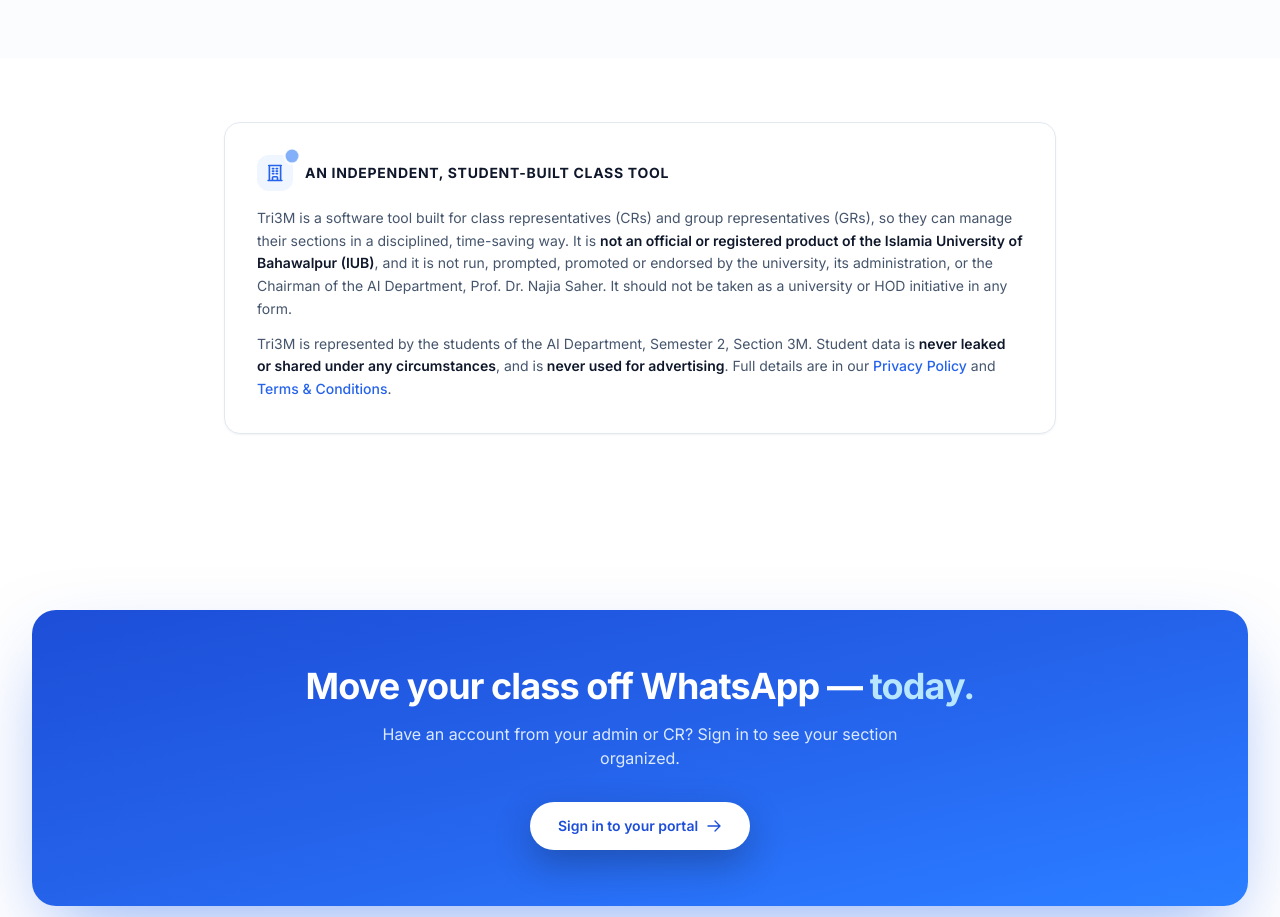
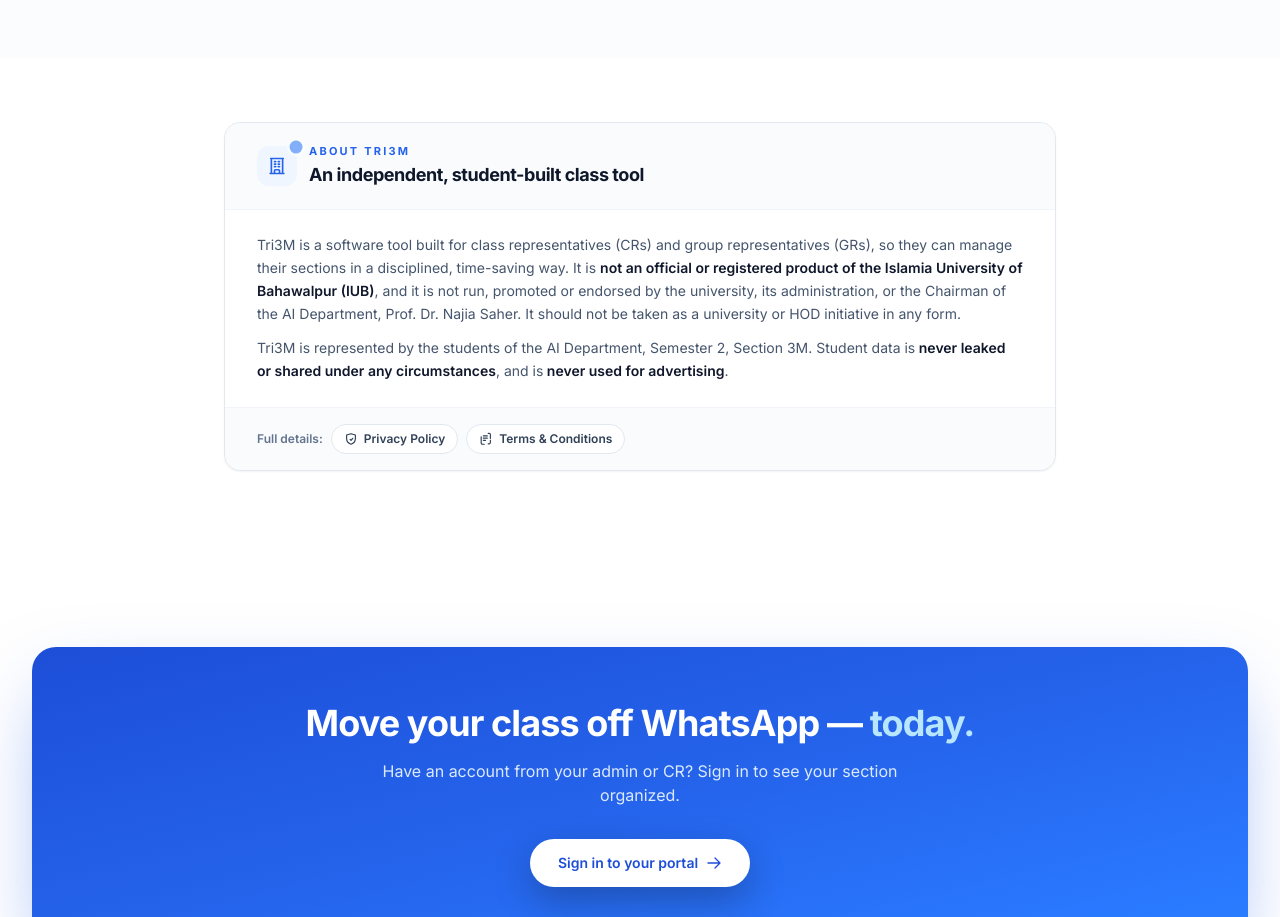
Before and after one commit to moid000/IUB-CR-, a React (Vite) app in the folder frontend/: page / in a window 1280 px wide. Shown: the part 5780-6697 px from the top of the page. Built offline with nearby package versions, Linux system fonts and the light colour scheme; no server answers.

Commit message:
Fix wording and give the trust-notice card a professional header/footer

```diff
--- a/frontend/src/components/icons.jsx
+++ b/frontend/src/components/icons.jsx
@@ -33,6 +33,7 @@
 export const IconSwap = (p) => <I {...p} d={<><path strokeLinecap="round" strokeLinejoin="round" d="M7.5 21 3 16.5m0 0L7.5 12M3 16.5h13.5m0-13.5L21 7.5m0 0L16.5 12M21 7.5H7.5" /></>} />;
 export const IconUserMinus = (p) => <I {...p} d={<><path strokeLinecap="round" strokeLinejoin="round" d="M22 10.5h-6m4.5-2.879a4.5 4.5 0 0 1-2.204 8.426M6.75 21h10.5a2.25 2.25 0 0 0 2.25-2.25v-1.5a4.5 4.5 0 0 0-4.5-4.5h-6a4.5 4.5 0 0 0-4.5 4.5v1.5A2.25 2.25 0 0 0 6.75 21ZM9 7.5a3 3 0 1 0 0-6 3 3 0 0 0 0 6Z" /></>} />;
 export const IconClock = (p) => <I {...p} d={<><path strokeLinecap="round" strokeLinejoin="round" d="M12 6v6h4.5m4.5 0a9 9 0 1 1-18 0 9 9 0 0 1 18 0Z" /></>} />;
+export const IconMapPin = (p) => <I {...p} d={<><path strokeLinecap="round" strokeLinejoin="round" d="M15 10.5a3 3 0 1 1-6 0 3 3 0 0 1 6 0Z" /><path strokeLinecap="round" strokeLinejoin="round" d="M19.5 10.5c0 7.142-7.5 11.25-7.5 11.25S4.5 17.642 4.5 10.5a7.5 7.5 0 1 1 15 0Z" /></>} />;
 export const IconInbox = (p) => <I {...p} d={<><path strokeLinecap="round" strokeLinejoin="round" d="M2.25 13.5h3.75a3 3 0 0 1 3 3V18a3 3 0 0 0 3 3h1.5a3 3 0 0 0 3-3v-1.5a3 3 0 0 1 3-3h3.75M2.25 13.5V6A2.25 2.25 0 0 1 4.5 3.75h15A2.25 2.25 0 0 1 21.75 6v7.5M2.25 13.5 4.013 20.4a2.25 2.25 0 0 0 2.186 1.61h11.602a2.25 2.25 0 0 0 2.186-1.61l1.763-6.9" /></>} />;
 export const IconArrowRight = (p) => <I {...p} d={<path strokeLinecap="round" strokeLinejoin="round" d="M13.5 4.5 21 12m0 0-7.5 7.5M21 12H3" />} />;
 export const IconBell = (p) => <I {...p} d={<><path strokeLinecap="round" strokeLinejoin="round" d="M14.857 17.082a23.848 23.848 0 0 0 5.454-1.36A8.967 8.967 0 0 1 18 15.75V9a6 6 0 1 0-12 0v6.75c0 .344-.039.679-.112 1.002a23.9 23.9 0 0 0 8.97.33ZM9 19.5a3 3 0 0 0 6 0" /></>} />;
@@ -41,6 +42,7 @@
 export const IconFileText = (p) => <I {...p} d={<><path strokeLinecap="round" strokeLinejoin="round" d="M19.5 14.25v3.75a2.25 2.25 0 0 1-2.25 2.25h-1.5m0-18h1.5a2.25 2.25 0 0 1 2.25 2.25v6.75M7.5 6.75h6.75m-6.75 3.75h6.75m-6.75 3.75h3.75M3.75 8.25v10.5A2.25 2.25 0 0 0 6 21h3" /></>} />;
 export const IconUsers = (p) => <I {...p} d={<><path strokeLinecap="round" strokeLinejoin="round" d="M15 19.128a9.38 9.38 0 0 0 2.625.372 9.337 9.337 0 0 0 4.121-.952 4.125 4.125 0 0 0-7.533-2.553M15 19.128v-.003c0-1.113-.285-2.16-.786-3.07M15 19.128v.106A12.318 12.318 0 0 1 8.624 21c-2.331 0-4.512-.645-6.374-1.766l-.001-.109a6.375 6.375 0 0 1 6.374-6.373M5.79 15.429a4.125 4.125 0 1 0-2.26-7.491m13.97 1.616a3 3 0 1 0-3.186-3.186m6.375 1.857a4.5 4.5 0 0 1-6.375 6.375M15 9.75a3 3 0 0 0-6 0 3 3 0 0 0 6 0Z" /></>} />;
 export const IconCheckCircle = (p) => <I {...p} d={<><path strokeLinecap="round" strokeLinejoin="round" d="M9 12.75 11.25 15 15 9.75M21 12a9 9 0 1 1-18 0 9 9 0 0 1 18 0Z" /></>} />;
+export const IconShield = (p) => <I {...p} d={<path strokeLinecap="round" strokeLinejoin="round" d="M12 3 4.5 5.25v6C4.5 15.86 7.5 19.5 12 21c4.5-1.5 7.5-5.14 7.5-9.75v-6L12 3Zm-1.5 9.75 1.5 1.5 3-3.5" />} />;
 export const IconQr = (p) => <I {...p} d={<><path strokeLinecap="round" strokeLinejoin="round" d="M3.75 7.5A3.75 3.75 0 0 1 7.5 3.75h1.875m0 0a3.75 3.75 0 0 1 3.75 3.75v1.875a3.75 3.75 0 0 1-3.75 3.75H7.5a3.75 3.75 0 0 1-3.75-3.75V7.5m16.5 0A3.75 3.75 0 0 0 16.5 3.75h-1.875m0 0a3.75 3.75 0 0 0-3.75 3.75v1.875a3.75 3.75 0 0 0 3.75 3.75h1.875a3.75 3.75 0 0 0 3.75-3.75V7.5ZM3.75 16.5A3.75 3.75 0 0 1 7.5 12.75h1.875m0 0a3.75 3.75 0 0 1 3.75 3.75v1.875a3.75 3.75 0 0 1-3.75 3.75H7.5a3.75 3.75 0 0 1-3.75-3.75V16.5Z" /></>} />;
 export const IconCopy = (p) => <I {...p} d={<><path strokeLinecap="round" strokeLinejoin="round" d="M15.75 17.25v3.375c0 .621-.504 1.125-1.125 1.125h-9.75a1.125 1.125 0 0 1-1.125-1.125V7.875c0-.621.504-1.125 1.125-1.125H6.75a9.06 9.06 0 0 1 1.5.124m7.5 10.376h3.375c.621 0 1.125-.504 1.125-1.125V11.25c0-4.46-3.243-8.161-7.5-8.876a9.06 9.06 0 0 0-1.5-.124H9.375c-.621 0-1.125.504-1.125 1.125v3.5m7.5 10.375H9.375a1.125 1.125 0 0 1-1.125-1.125v-9.25m12 6.625v-1.875a3.375 3.375 0 0 0-3.375-3.375h-1.5a1.125 1.125 0 0 1-1.125-1.125v-1.5a3.375 3.375 0 0 0-3.375-3.375H9.75" /></>} />;
 export const IconArrowPath = (p) => <I {...p} d={<><path strokeLinecap="round" strokeLinejoin="round" d="M16.023 9.348h4.992v-.001M2.985 19.644v-4.992m0 0h4.992m-4.993 0 3.181 3.183a8.25 8.25 0 0 0 13.803-3.7M4.031 9.865a8.25 8.25 0 0 1 13.803-3.7l3.181 3.182m0-4.991v4.99" /></>} />;
--- a/frontend/src/pages/Landing.jsx
+++ b/frontend/src/pages/Landing.jsx
@@ -15,7 +15,7 @@
 import {
   IconGrid, IconUserSquare, IconGraduation, IconMegaphone, IconFileText,
   IconClipboard, IconQr, IconCheckCircle, IconMenu, IconX,
-  IconArrowRight, IconPlus, IconBell, IconClock, IconCheck, IconBuilding,
+  IconArrowRight, IconPlus, IconBell, IconClock, IconCheck, IconBuilding, IconShield,
 } from '../components/icons.jsx';
 
 /* ------------------------------------------------------------------ *
@@ -799,30 +799,49 @@
     <section aria-label="About Tri3M and your data" className="relative py-14 lg:py-16">
       <div className="mx-auto w-full max-w-4xl px-4 sm:px-6 lg:px-8">
         <Reveal>
-          <div className="landing-card rounded-2xl border border-slate-200 bg-white p-6 shadow-[0_1px_2px_rgb(16_24_40/0.05)] sm:p-8">
-            <div className="flex items-center gap-3">
-              <span className="relative grid size-9 place-items-center rounded-xl bg-primary-50 text-primary-600">
+          <div className="landing-card overflow-hidden rounded-2xl border border-slate-200 bg-white shadow-[0_1px_2px_rgb(16_24_40/0.05)]">
+            {/* Header strip — icon badge + eyebrow/heading, matches the rest of the site's section headers. */}
+            <div className="flex items-center gap-3 border-b border-slate-100 bg-slate-50/70 px-6 py-5 sm:px-8">
+              <span className="relative grid size-10 shrink-0 place-items-center rounded-xl bg-primary-50 text-primary-600">
                 <IconBuilding className="size-5" />
                 <span className="animate-live-pulse absolute -right-1 -top-1 size-2.5 rounded-full bg-primary-500 ring-2 ring-white" aria-hidden="true" />
               </span>
-              <h2 className="text-sm font-bold uppercase tracking-wider text-slate-900">An independent, student-built class tool</h2>
+              <div>
+                <p className="text-[11px] font-bold uppercase tracking-[0.2em] text-primary-600">About Tri3M</p>
+                <h2 className="mt-0.5 text-base font-bold tracking-tight text-slate-900 sm:text-lg">An independent, student-built class tool</h2>
+              </div>
             </div>
-            <div className="mt-4 space-y-3 text-sm leading-relaxed text-slate-600">
+
+            <div className="space-y-3 px-6 py-6 text-sm leading-relaxed text-slate-600 sm:px-8">
               <p>
                 Tri3M is a software tool built for class representatives (CRs) and group representatives (GRs), so they can manage
                 their sections in a disciplined, time-saving way. It is <span className="font-semibold text-slate-900">not an official or registered
-                product of the Islamia University of Bahawalpur (IUB)</span>, and it is not run, prompted, promoted or endorsed by the
+                product of the Islamia University of Bahawalpur (IUB)</span>, and it is not run, promoted or endorsed by the
                 university, its administration, or the Chairman of the AI Department, Prof. Dr. Najia Saher. It should not be taken as a
                 university or HOD initiative in any form.
               </p>
               <p>
                 Tri3M is represented by the students of the AI Department, Semester&nbsp;2, Section&nbsp;3M. Student data is
                 <span className="font-semibold text-slate-900"> never leaked or shared under any circumstances</span>, and is
-                <span className="font-semibold text-slate-900"> never used for advertising</span>. Full details are in our{' '}
-                <Link to="/privacy" className="font-medium text-primary-600 transition-colors hover:text-primary-700">Privacy Policy</Link>
-                {' '}and{' '}
-                <Link to="/terms" className="font-medium text-primary-600 transition-colors hover:text-primary-700">Terms &amp; Conditions</Link>.
+                <span className="font-semibold text-slate-900"> never used for advertising</span>.
               </p>
+            </div>
+
+            {/* Footer strip — proper legal-link row instead of inline text links. */}
+            <div className="flex flex-wrap items-center gap-2 border-t border-slate-100 bg-slate-50/70 px-6 py-4 sm:px-8">
+              <span className="text-xs font-semibold text-slate-500">Full details:</span>
+              <Link
+                to="/privacy"
+                className="inline-flex items-center gap-1.5 rounded-full border border-slate-200 bg-white px-3 py-1.5 text-xs font-semibold text-slate-700 transition-colors hover:border-primary-200 hover:bg-primary-50 hover:text-primary-700"
+              >
+                <IconShield className="size-3.5" /> Privacy Policy
+              </Link>
+              <Link
+                to="/terms"
+                className="inline-flex items-center gap-1.5 rounded-full border border-slate-200 bg-white px-3 py-1.5 text-xs font-semibold text-slate-700 transition-colors hover:border-primary-200 hover:bg-primary-50 hover:text-primary-700"
+              >
+                <IconFileText className="size-3.5" /> Terms &amp; Conditions
+              </Link>
             </div>
           </div>
         </Reveal>
--- a/frontend/src/pages/Privacy.jsx
+++ b/frontend/src/pages/Privacy.jsx
@@ -16,7 +16,7 @@
     h: '1. Who we are & scope',
     p: [
       'Tri3M ("the Service") is a class portal for student sections — organized by department, session and class. This policy explains what data the Service collects, why, and how it is handled.',
-      'Tri3M is an independent, student-built software. It is not an official or registered product of the Islamia University of Bahawalpur (IUB), and it is not run, prompted, promoted or endorsed by the university, its administration, or the Chairman of the AI Department, Prof. Dr. Najia Saher — it should not be taken as a university or HOD initiative in any form. Tri3M is represented by the students of the AI Department, Semester 2, Section 3M, and exists to help class representatives (CRs) and group representatives (GRs) manage their sections in a disciplined, time-saving way.',
+      'Tri3M is an independent, student-built software. It is not an official or registered product of the Islamia University of Bahawalpur (IUB), and it is not run, promoted or endorsed by the university, its administration, or the Chairman of the AI Department, Prof. Dr. Najia Saher — it should not be taken as a university or HOD initiative in any form. Tri3M is represented by the students of the AI Department, Semester 2, Section 3M, and exists to help class representatives (CRs) and group representatives (GRs) manage their sections in a disciplined, time-saving way.',
     ],
   },
   {
--- a/frontend/src/pages/Terms.jsx
+++ b/frontend/src/pages/Terms.jsx
@@ -15,7 +15,7 @@
       'By accessing or using Tri3M ("the Service"), you agree to be bound by these Terms & Conditions. If you do not agree, please do not use the Service.',
       'The Service is provided for student class sections and is operated on behalf of the section admin and class representative (CR).',
       'Tri3M is built for class representatives (CRs) and group representatives (GRs), so they can manage their sections in a disciplined, time-saving way.',
-      'Tri3M is an independent, student-built software. It is not an official or registered product of the Islamia University of Bahawalpur (IUB), and it is not run, prompted, promoted or endorsed by the university, its administration, or the Chairman of the AI Department, Prof. Dr. Najia Saher — it should not be taken as a university or HOD initiative in any form. Tri3M is represented by the students of the AI Department, Semester 2, Section 3M, and exists to help class representatives (CRs) and group representatives (GRs) manage their sections in a disciplined, time-saving way.',
+      'Tri3M is an independent, student-built software. It is not an official or registered product of the Islamia University of Bahawalpur (IUB), and it is not run, promoted or endorsed by the university, its administration, or the Chairman of the AI Department, Prof. Dr. Najia Saher — it should not be taken as a university or HOD initiative in any form. Tri3M is represented by the students of the AI Department, Semester 2, Section 3M, and exists to help class representatives (CRs) and group representatives (GRs) manage their sections in a disciplined, time-saving way.',
     ],
   },
   {
```
